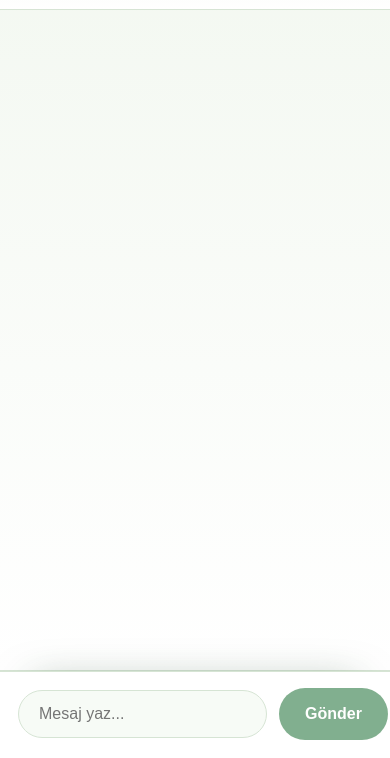
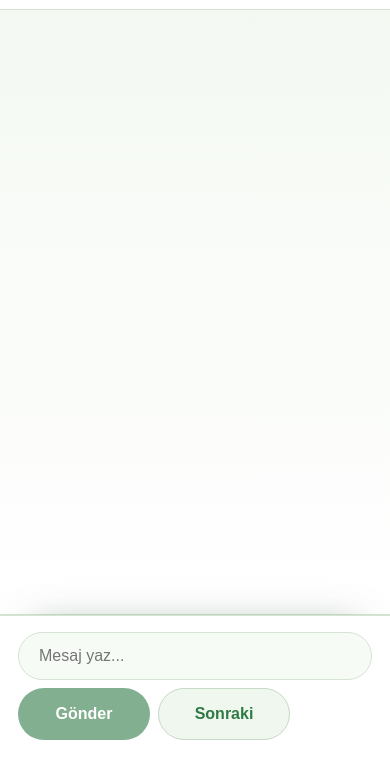
Before and after one commit to Ruyoka/Anin-Sohbeti, a website: page public/index.html in a window 390 px wide. Shown: the part 86-844 px from the top of the page. Drawn offline with nearby package versions, Linux system fonts and the light colour scheme; no server answers.

Commit message:
Fix mobile bottom bar responsiveness

```diff
--- a/public/index.html
+++ b/public/index.html
@@ -174,8 +174,9 @@
 
     #controls {
       display: flex;
-      gap: 12px;
       align-items: center;
+      gap: 8px;
+      flex-wrap: wrap;
       padding: 18px 24px calc(18px + env(safe-area-inset-bottom));
       background: rgba(255, 255, 255, 0.98);
       position: sticky;
@@ -188,7 +189,8 @@
     }
 
     #msg {
-      flex: 1;
+      flex: 1 1 220px;
+      min-width: 0;
       border: 1px solid var(--border-soft);
       border-radius: 999px;
       padding: 14px 20px;
@@ -214,11 +216,16 @@
       transition: transform 180ms ease, box-shadow 180ms ease, background 180ms ease;
     }
 
+    #controls button {
+      flex: 0 1 132px;
+      white-space: nowrap;
+      min-width: 0;
+    }
+
     #send {
       background: var(--accent);
       color: #ffffff;
       box-shadow: 0 16px 34px -26px rgba(34, 72, 41, 0.7);
-      flex: none;
     }
 
     #send:not(:disabled):hover,
@@ -276,9 +283,6 @@
         padding: 16px 18px calc(18px + env(safe-area-inset-bottom));
       }
 
-      button {
-        flex: 1;
-      }
     }
 
     @media (max-width: 480px) {
@@ -292,6 +296,12 @@
 
       .message {
         max-width: 90%;
+      }
+    }
+
+    @media (max-width: 400px) {
+      #msg {
+        flex-basis: 100%;
       }
     }
   </style>
```
